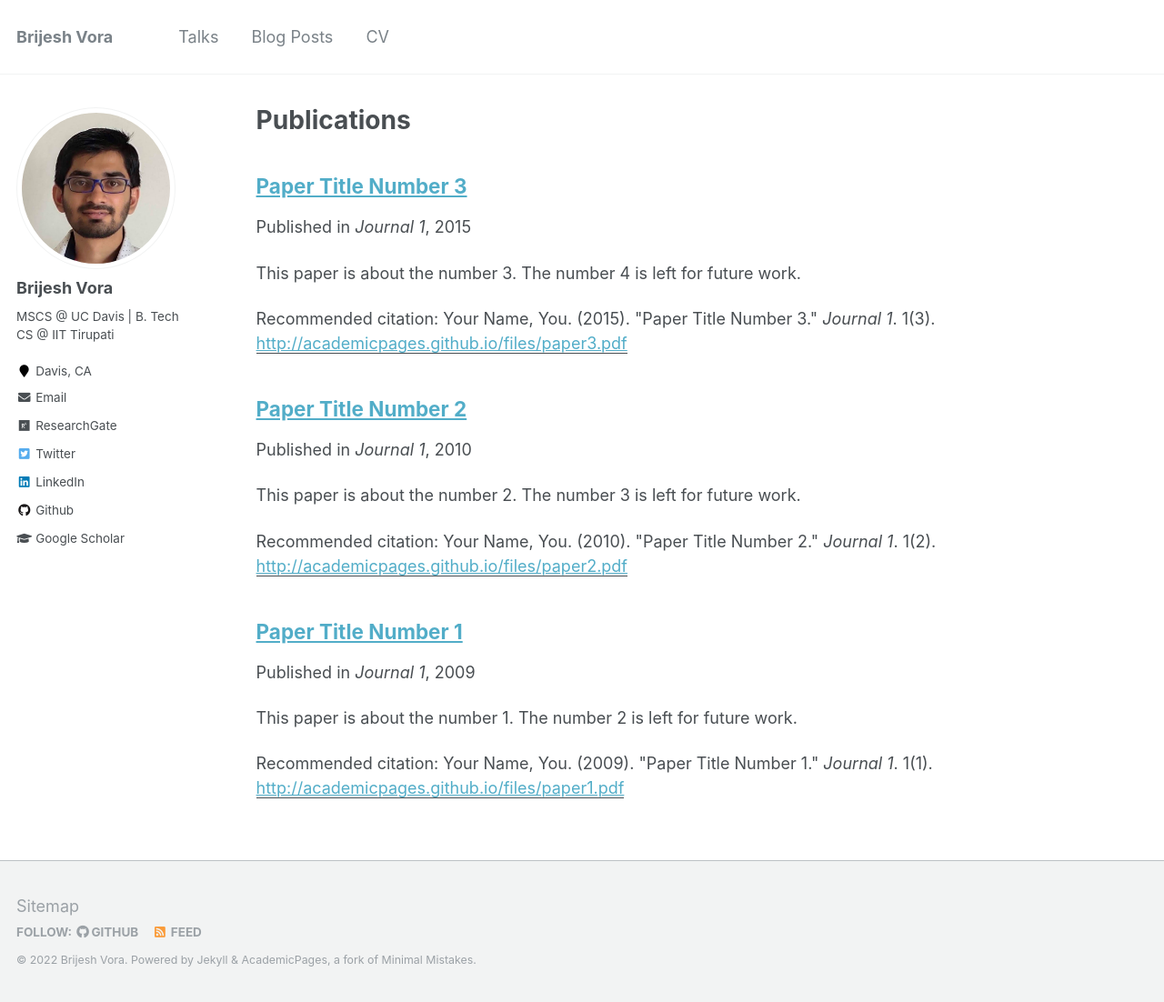
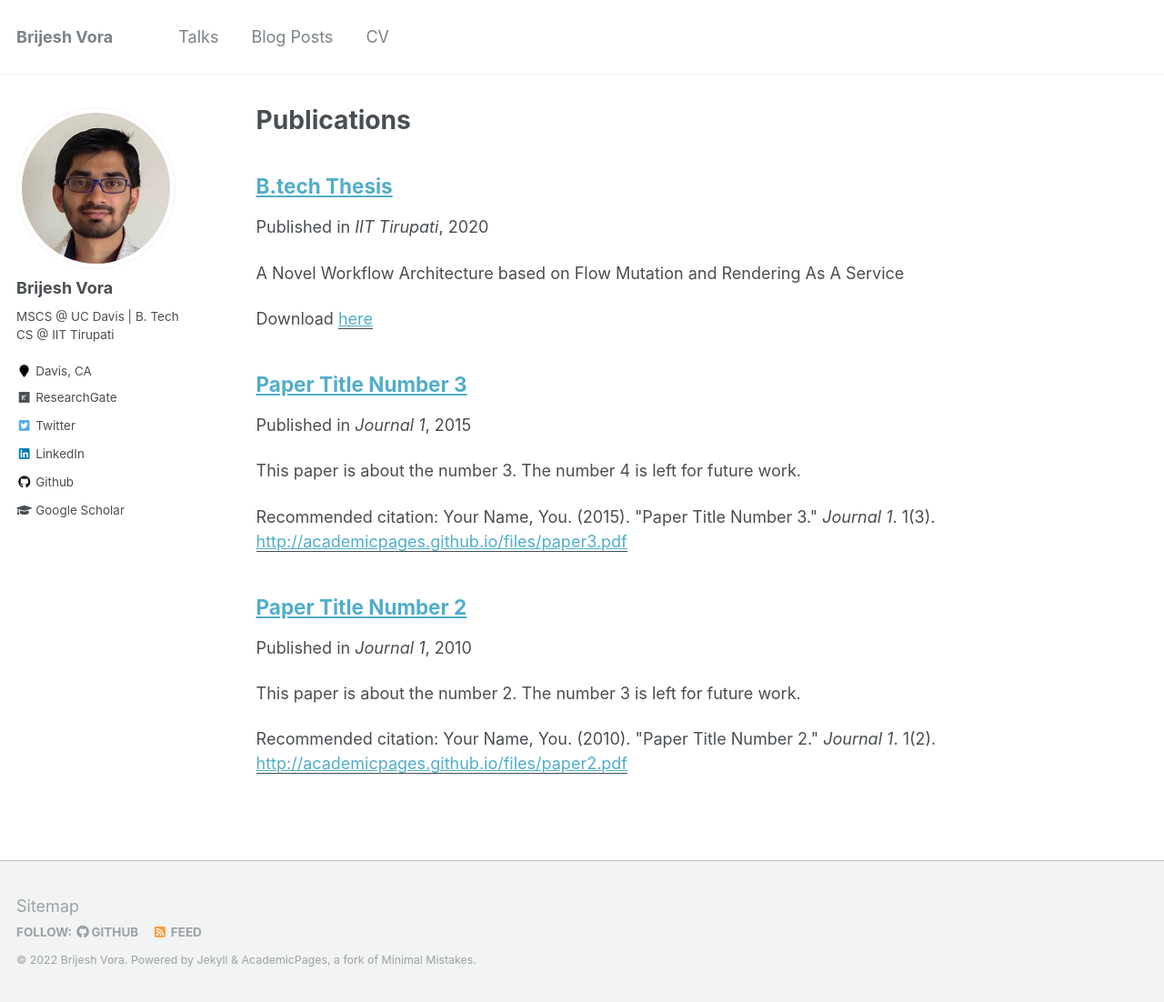
Before and after one commit to vorabrijesh/vorabrijesh.github.io, a Jekyll site: the page built from _pages/publications.md, in a window 1280 px wide and 1102 px high. Shown: the whole window at 91% size. Built offline with Jekyll 4.4.1, drawn with Linux system fonts in a browser that asks for light colours.

Commit message:
updated about and files

```diff
--- a/_config.yml
+++ b/_config.yml
@@ -87,7 +87,7 @@ author:
   employer         :
   pubmed           :
   googlescholar    : "https://scholar.google.com/citations?user=TbhHeHIAAAAJ&hl=en"
-  email            : "bhvora@ucdavis.edu"
+  email            :
   researchgate     : "https://www.researchgate.net/profile/Brijesh-Vora-2" # example: "https://www.researchgate.net/profile/yourprofile"
   uri              :
   bitbucket        :
--- a/_publications/2009-10-01-paper-title-number-1.md
+++ /dev/null
@@ -1,15 +0,0 @@
----
-title: "Paper Title Number 1"
-collection: publications
-permalink: /publication/2009-10-01-paper-title-number-1
-excerpt: 'This paper is about the number 1. The number 2 is left for future work.'
-date: 2009-10-01
-venue: 'Journal 1'
-paperurl: 'http://academicpages.github.io/files/paper1.pdf'
-citation: 'Your Name, You. (2009). &quot;Paper Title Number 1.&quot; <i>Journal 1</i>. 1(1).'
----
-This paper is about the number 1. The number 2 is left for future work.
-
-[Download paper here](http://academicpages.github.io/files/paper1.pdf)
-
-Recommended citation: Your Name, You. (2009). "Paper Title Number 1." <i>Journal 1</i>. 1(1).
--- /dev/null
+++ b/_publications/2020-06-btech-thesis.md
@@ -0,0 +1,12 @@
+---
+title: "B.tech Thesis"
+collection: publications
+permalink: /publication/2020-06-btech-thesis
+excerpt: 'A Novel Workflow Architecture based on Flow Mutation
+and Rendering As A Service'
+date: 2020-06-15
+venue: 'IIT Tirupati'
+paperurl: 'http://vorabrijesh.github.io/files/BTPReportSigned.pdf'
+---
+
+[B.Tech Thesis](http://vorabrijesh.github.io/files/BTPReportSigned.pdf)
```
Also changed, not shown: _pages/about.md (+7 -3 lines), _pages/cv.md (+2 -1 lines), 6 other files.
